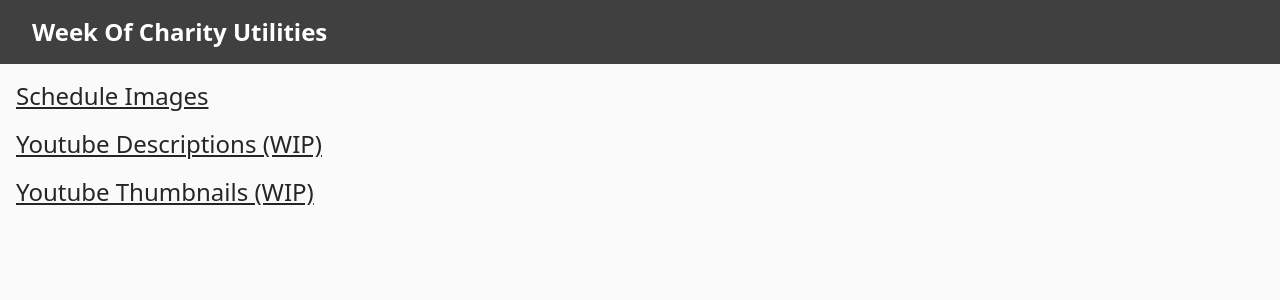
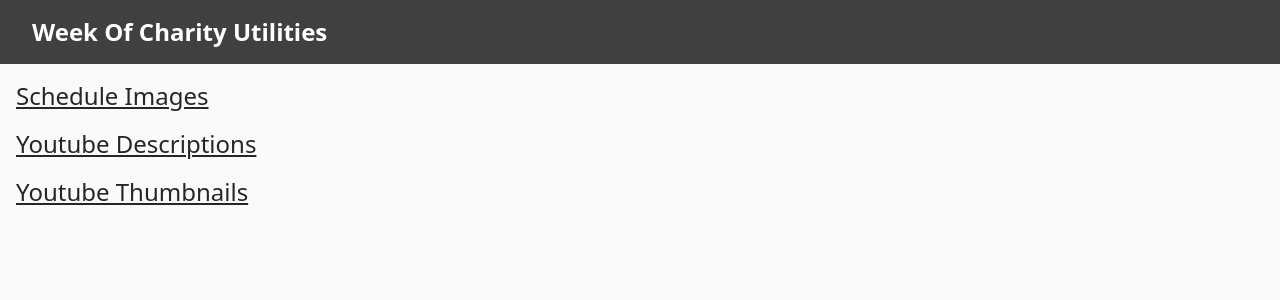
Before and after one commit to UltraMarlin/woc-utilities, a React (Vite) app: page / in a window 1280 px wide. Shown: the top 300 px of the page. Built offline with nearby package versions, Linux system fonts and the light colour scheme.

Commit message:
fix: fix additional space in yt description, remove WIP from Youtube tools

```diff
--- a/src/pages/Home.tsx
+++ b/src/pages/Home.tsx
@@ -8,11 +8,11 @@ const links = [
   },
   {
     href: "/yt-descriptions",
-    label: "Youtube Descriptions (WIP)",
+    label: "Youtube Descriptions",
   },
   {
     href: "/yt-thumbnails",
-    label: "Youtube Thumbnails (WIP)",
+    label: "Youtube Thumbnails",
   },
 ];
 
--- a/src/utils/formatting/formatYTDescription.ts
+++ b/src/utils/formatting/formatYTDescription.ts
@@ -64,7 +64,7 @@ Website: https://weekofcharity.de/
 
 Socials:
 Twitter: https://x.com/WeekOfCharity
-Instagram:  https://www.instagram.com/weekofcharity/
+Instagram: https://www.instagram.com/weekofcharity/
 Mastodon: https://tech.lgbt/@weekofcharity
 Bluesky: https://bsky.app/profile/chesster.weekofcharity.de
 TikTok: https://www.tiktok.com/@weekofcharity
```
